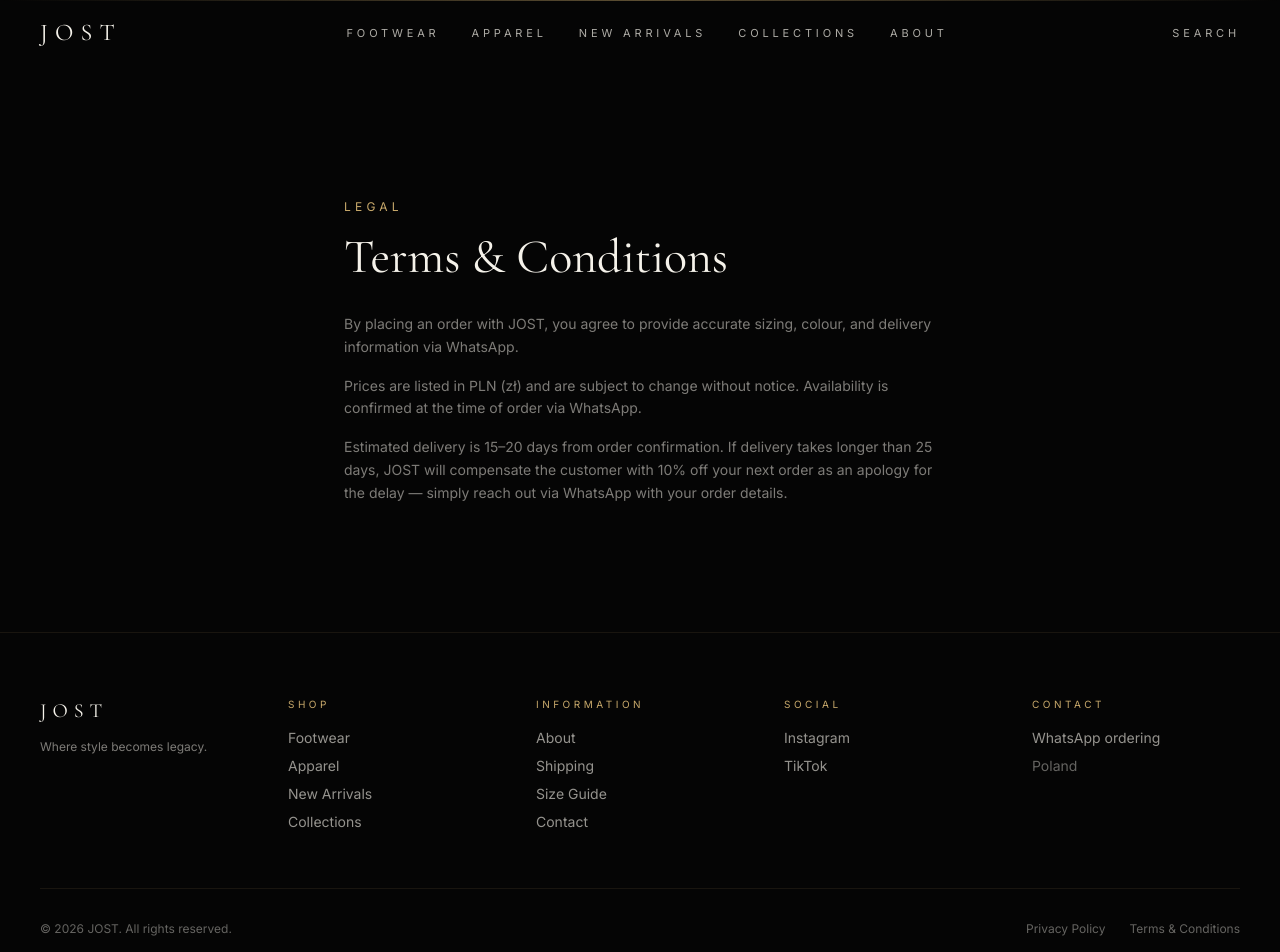
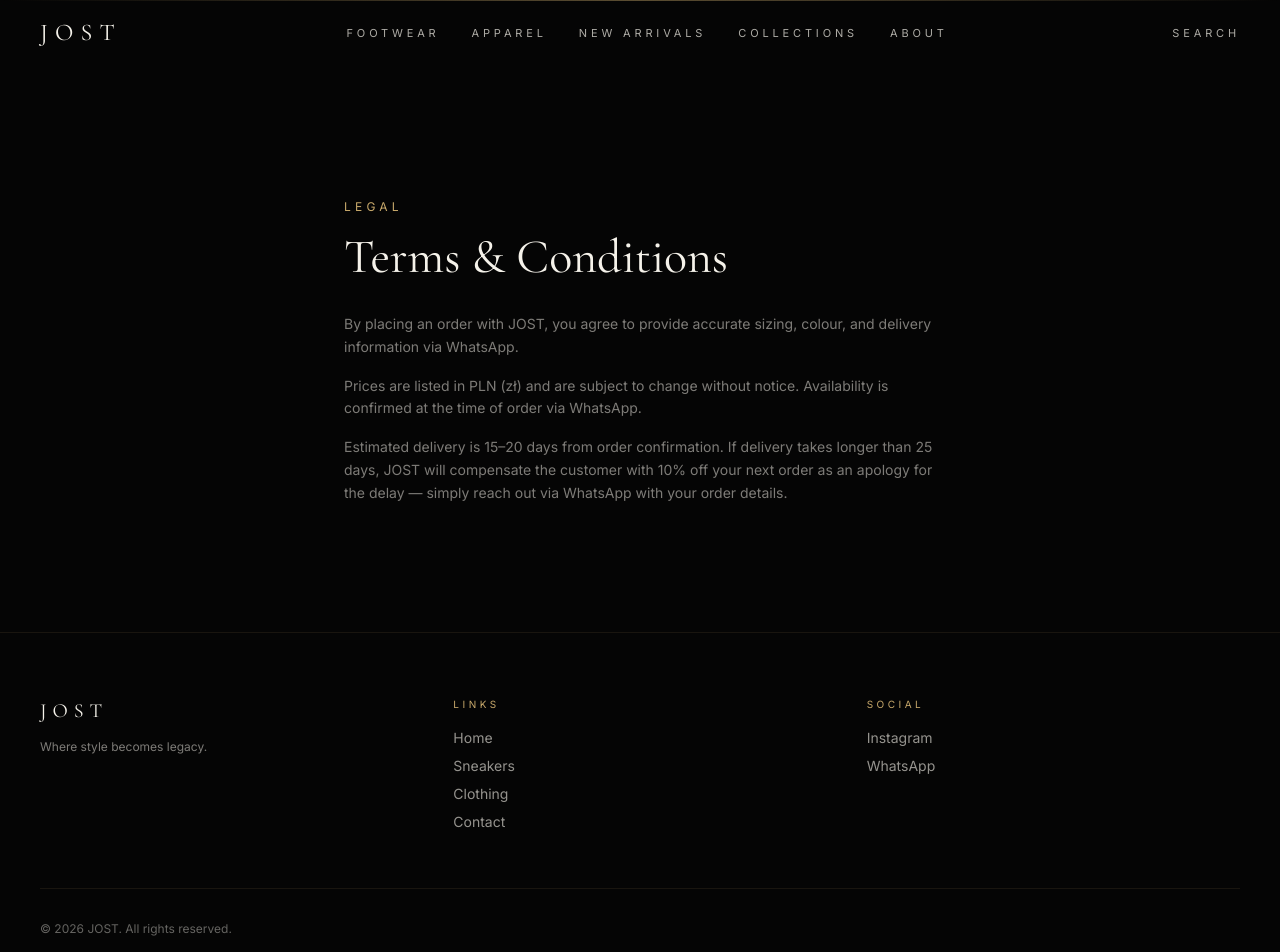
Before and after one commit to rxbinsxn/JOST-sitioweb, a React (Vite) app: page /terms in a window 1280 px wide. Shown: the top 952 px of the page. Built offline with nearby package versions, Linux system fonts and the light colour scheme.

Commit message:
Add files via upload

```diff
--- a/src/components/Footer.tsx
+++ b/src/components/Footer.tsx
@@ -1,36 +1,27 @@
 import { Link } from "react-router-dom";
 import { storeConfig } from "../config/store";
+import { buildGeneralWhatsappLink } from "../utils/whatsapp";
 
 export default function Footer() {
   return (
     <footer className="border-t border-champagne/10 bg-obsidian">
       <div className="mx-auto max-w-7xl px-6 py-16 md:px-10">
-        <div className="grid grid-cols-2 gap-10 md:grid-cols-5">
+        <div className="grid grid-cols-2 gap-10 md:grid-cols-3">
           <div className="col-span-2 md:col-span-1">
             <div className="font-display text-xl tracking-[0.3em] text-warmWhite">
               {storeConfig.brandName}
             </div>
             <p className="mt-3 text-xs leading-relaxed text-warmWhite/50">
-              Where style becomes legacy.
+              {storeConfig.tagline}
             </p>
           </div>
 
           <div>
-            <div className="eyebrow mb-4 text-[10px] text-champagne">Shop</div>
+            <div className="eyebrow mb-4 text-[10px] text-champagne">Links</div>
             <ul className="space-y-2 text-sm text-warmWhite/60">
-              <li><Link to="/footwear" className="hover:text-champagne">Footwear</Link></li>
-              <li><Link to="/apparel" className="hover:text-champagne">Apparel</Link></li>
-              <li><Link to="/new-arrivals" className="hover:text-champagne">New Arrivals</Link></li>
-              <li><Link to="/collections" className="hover:text-champagne">Collections</Link></li>
-            </ul>
-          </div>
-
-          <div>
-            <div className="eyebrow mb-4 text-[10px] text-champagne">Information</div>
-            <ul className="space-y-2 text-sm text-warmWhite/60">
-              <li><Link to="/about" className="hover:text-champagne">About</Link></li>
-              <li><Link to="/shipping" className="hover:text-champagne">Shipping</Link></li>
-              <li><Link to="/size-guide" className="hover:text-champagne">Size Guide</Link></li>
+              <li><Link to="/" className="hover:text-champagne">Home</Link></li>
+              <li><Link to="/footwear" className="hover:text-champagne">Sneakers</Link></li>
+              <li><Link to="/apparel" className="hover:text-champagne">Clothing</Link></li>
               <li><Link to="/contact" className="hover:text-champagne">Contact</Link></li>
             </ul>
           </div>
@@ -44,28 +35,16 @@
                 </a>
               </li>
               <li>
-                <a href={storeConfig.social.tiktok} target="_blank" rel="noreferrer" className="hover:text-champagne">
-                  TikTok
+                <a href={buildGeneralWhatsappLink()} target="_blank" rel="noreferrer" className="hover:text-champagne">
+                  WhatsApp
                 </a>
               </li>
             </ul>
           </div>
-
-          <div>
-            <div className="eyebrow mb-4 text-[10px] text-champagne">Contact</div>
-            <ul className="space-y-2 text-sm text-warmWhite/60">
-              <li>WhatsApp ordering</li>
-              <li className="text-warmWhite/40">{storeConfig.country}</li>
-            </ul>
-          </div>
         </div>
 
-        <div className="mt-14 flex flex-col items-start justify-between gap-4 border-t border-champagne/10 pt-8 text-xs text-warmWhite/40 md:flex-row md:items-center">
-          <span>© {new Date().getFullYear()} {storeConfig.brandName}. All rights reserved.</span>
-          <div className="flex gap-6">
-            <Link to="/privacy" className="hover:text-champagne">Privacy Policy</Link>
-            <Link to="/terms" className="hover:text-champagne">Terms &amp; Conditions</Link>
-          </div>
+        <div className="mt-14 border-t border-champagne/10 pt-8 text-xs text-warmWhite/40">
+          © {new Date().getFullYear()} {storeConfig.brandName}. All rights reserved.
         </div>
       </div>
     </footer>
```
